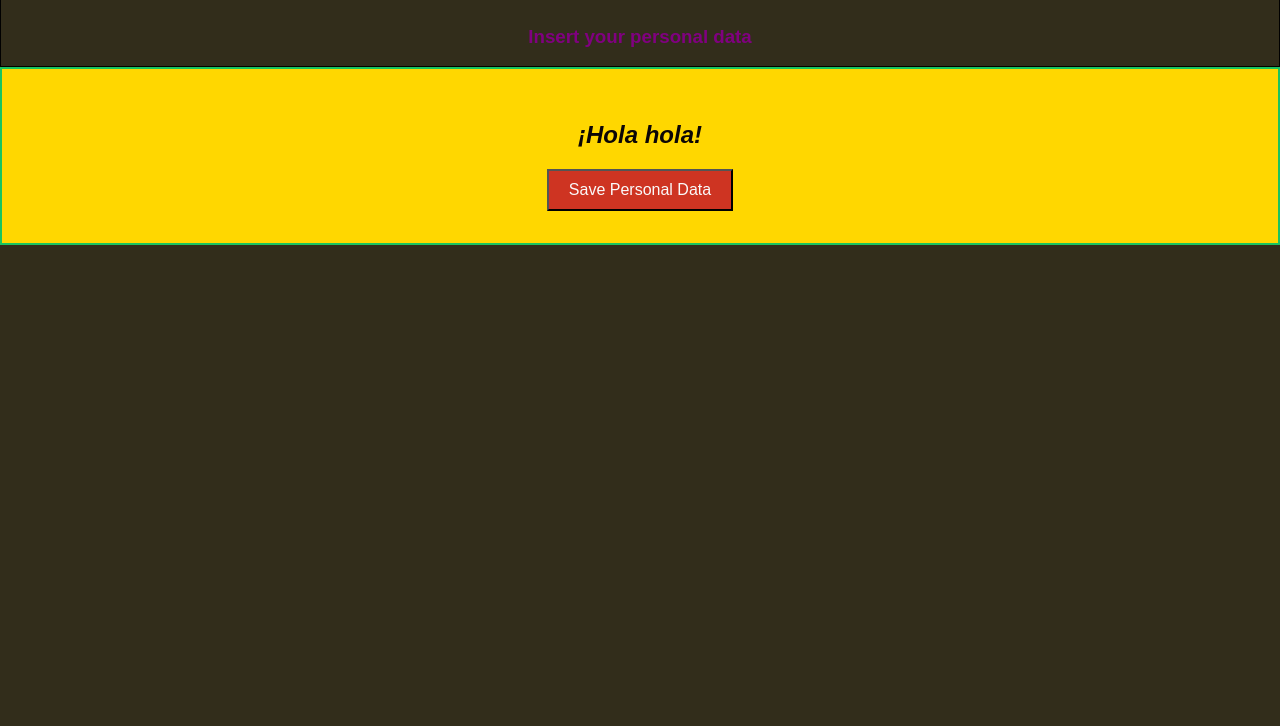
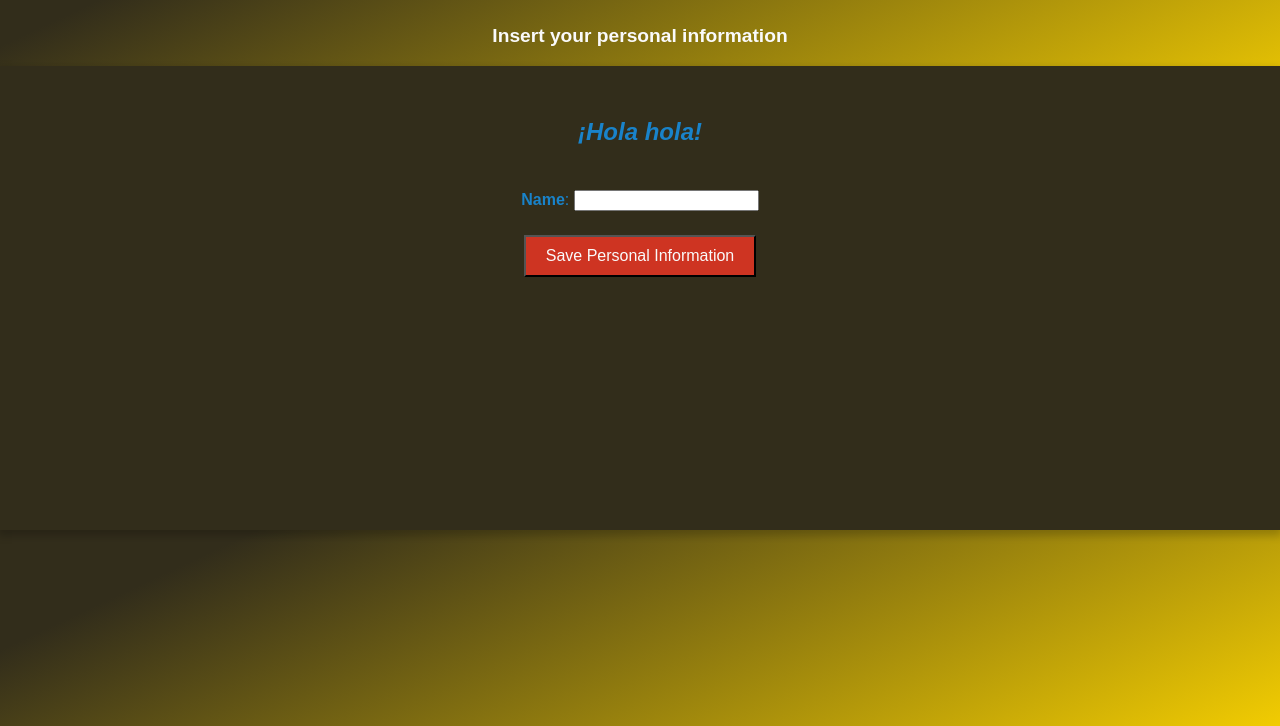
Before and after one commit to salino3/user-form-vanilla-2024, a website: page index.html in a window 1280 px wide. Shown: the part 74-800 px from the top of the page. Drawn offline with nearby package versions, Linux system fonts and the light colour scheme; files whose address does not match are found by name.

Commit message:
choose color first page

```diff
--- a/src/common-app/title.component.html
+++ b/src/common-app/title.component.html
@@ -14,12 +14,14 @@
         font-style: italic;
       }
       .containerTitle {
-        border: solid 1px black;
         display: flex;
         flex-direction: column;
         align-items: center;
         justify-content: center;
       }
+      .containerTitle h1 {
+        text-shadow: 2px 2px 5px rgba(0, 0, 0, 0.5);
+      }
     </style>
   </div>
 </html>
--- a/src/components/user-data/user-data.html
+++ b/src/components/user-data/user-data.html
@@ -9,14 +9,28 @@
   </head>
   <div class="containerUserDataForm">
     <h2 id="h2_titleUserData"></h2>
-    <button onclick="saveDataUser()">Save Personal Data</button>
-
-    <script src="./user-data.js"></script>
-
+    <div class="containerForm">
+      <form action="/save-data" id="personalInfoForm">
+        <label for="name"><b>Name</b>:</label>
+        <input type="text" id="name" name="name" required />
+      </form>
+    </div>
+    <button class="btnSave" onclick="saveDataUser()">
+      Save Personal Information
+    </button>
     <style>
-      button {
-        cursor: pointer;
+      .containerUserDataForm {
+        display: flex;
+        flex-direction: column;
+        justify-content: flex-start;
+        align-items: center;
+        gap: var(--size-primary);
+        padding: var(--size-double);
+        background: var(--color-secondary-background);
+        height: 50vh;
+        box-shadow: 0 4px 8px 2px rgba(0, 0, 0, 0.2);
       }
     </style>
+    <script src="./user-data.js"></script>
   </div>
 </html>
--- a/src/components/user-data/user-data.js
+++ b/src/components/user-data/user-data.js
@@ -15,7 +15,8 @@ function loadTitle(h2Text) {
       let h2 = document.getElementById("h2_title");
       if (h2) {
         h2.textContent = h2Text;
-        h2.style.color = "purple";
+        h2.style.color = "var(--color-06)";
+        h2.style.fontSize = "var(--size-secondary)";
       }
     })
     .catch((error) => console.error("Error downloading title:", error));
@@ -37,6 +38,6 @@ function loadTitleUserData(h2Text) {
 }
 
 window.onload = function () {
-  loadTitle("Insert your personal data");
+  loadTitle("Insert your personal information");
   loadTitleUserData("¡Hola hola!");
 };
--- a/src/components/user-data/user-data.scss
+++ b/src/components/user-data/user-data.scss
@@ -1,6 +1,33 @@
 .containerUserDataForm {
+  display: flex;
+  flex-direction: column;
+  justify-content: flex-start;
+  align-items: center;
+  gap: var(--size-primary);
   padding: var(--size-double);
-  background-color: var(--color-tertiary-background);
-  color: var(--color-05);
-  border: solid var(--color-quaternary) 2px;
+  background: var(--color-quaterny-background);
+  height: 50vh;
+  box-shadow: 0 4px 8px 2px rgba(0, 0, 0, 0.2);
+
+  .containerForm {
+    display: flex;
+    flex-direction: column;
+    gap: var(--size-half);
+    padding: var(--size-half);
+    min-width: 300px;
+    width: 700px;
+    max-width: 70vw;
+  }
+
+  .btnSave {
+    cursor: pointer;
+  }
 }
+
+@media screen and (max-width: 700px) {
+  .containerUserDataForm {
+    .containerForm {
+      max-width: 90vw;
+    }
+  }
+}
--- a/src/scss/styles.scss
+++ b/src/scss/styles.scss
@@ -10,6 +10,7 @@
   --color-primary-background: #ededed;
   --color-secondary-background: #322d1b;
   --color-tertiary-background: gold;
+  --color-quaterny-background: #f0d123;
   --color-text-primary: #34495e;
   --color-text-secondary: #95a5a6;
   --color-text-tertiary: #f39c12;
@@ -34,6 +35,12 @@ body {
   font-family: Arial, sans-serif;
   text-align: center;
   font-size: 1rem;
+  color: --color-text-primary;
+  background: linear-gradient(
+    335deg,
+    var(--color-tertiary-background) 30%,
+    var(--color-secondary-background) 90%
+  );
 }
 
 button {
```
Also changed, not shown: src/css/styles.css.
